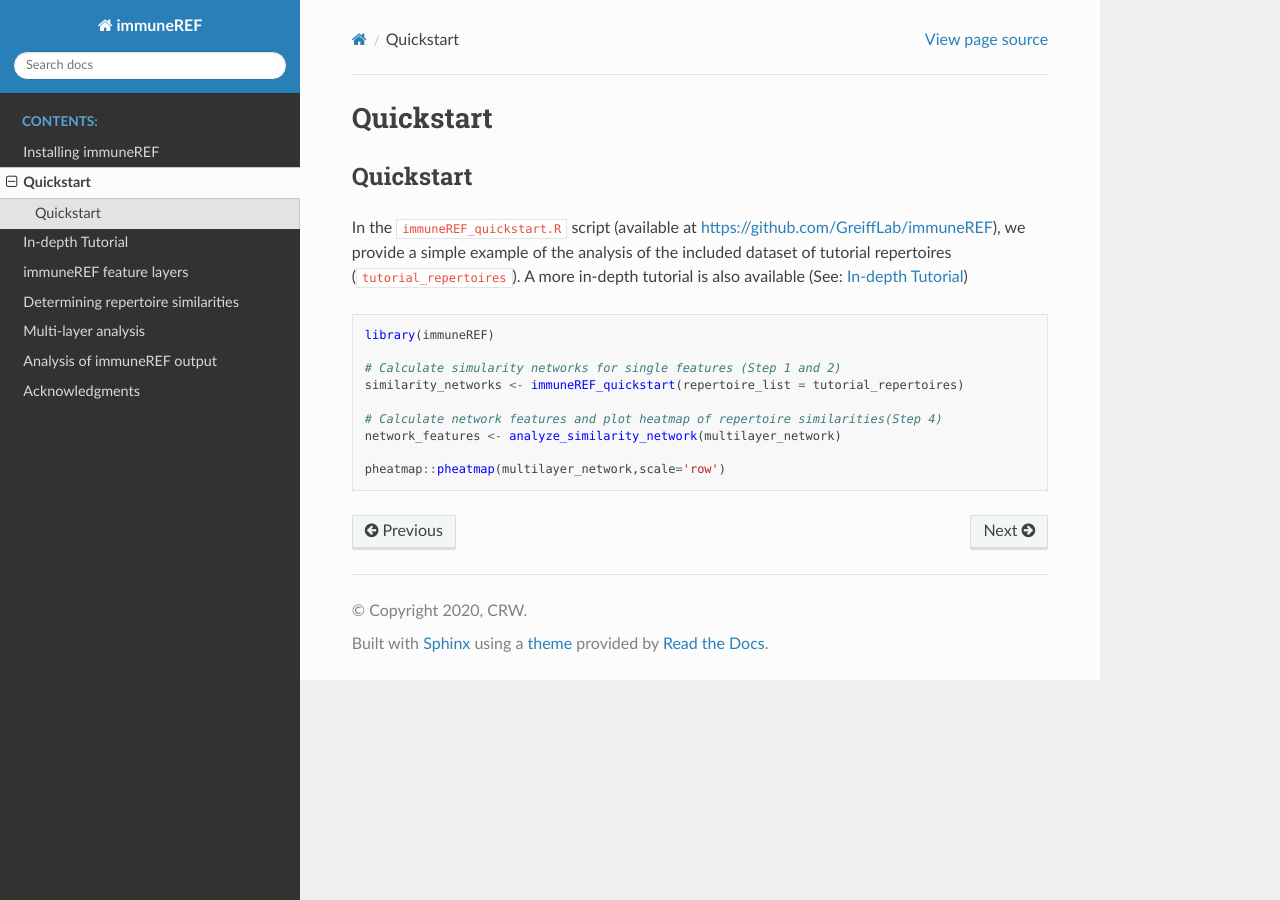
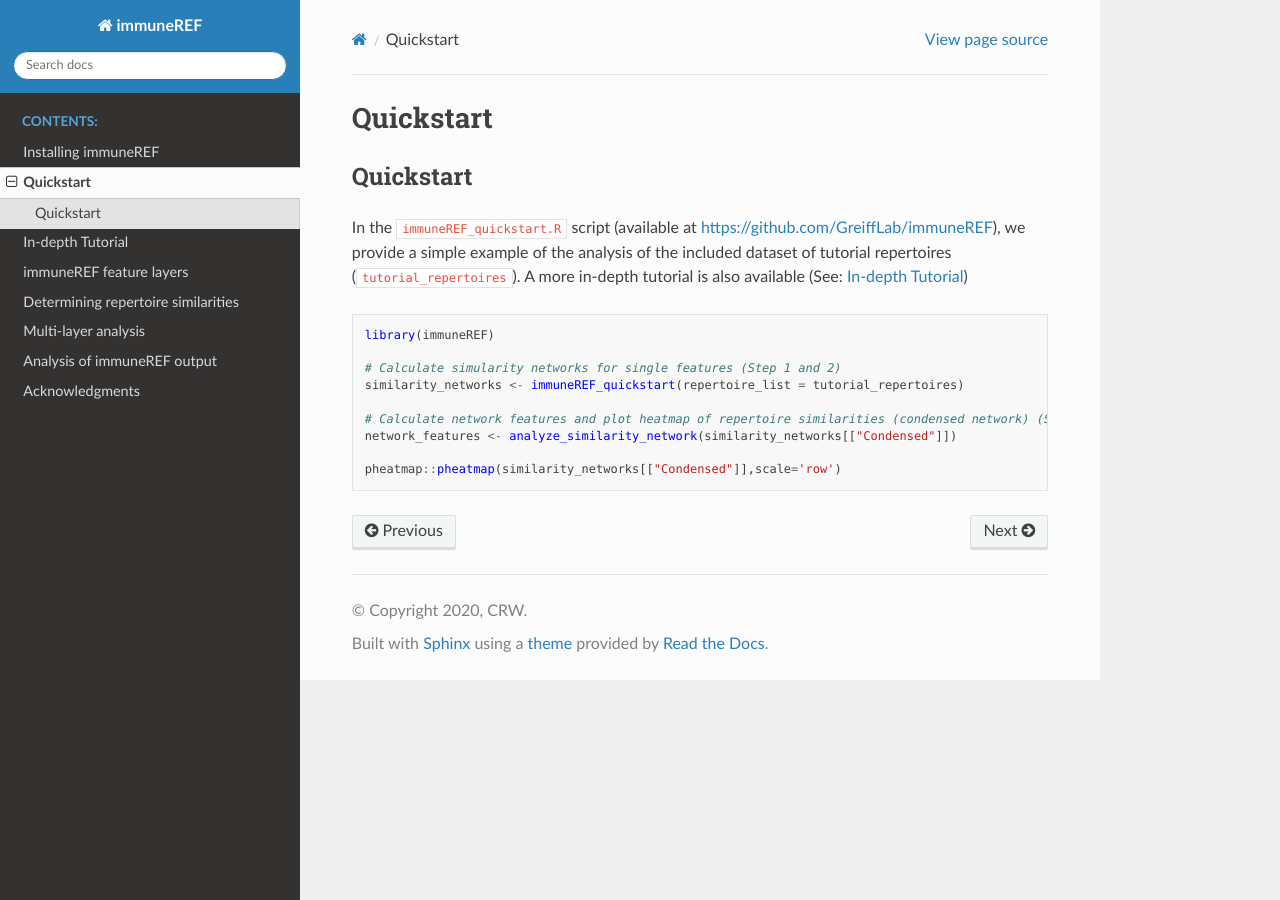
Before and after one commit to GreiffLab/immuneREF, a Sphinx documentation site: the page built from docs/source/quickstart.rst, in a window 1280 px wide. Built offline with Sphinx 7.4.7 and the Read the Docs theme 2.0.0, drawn with Linux system fonts in a browser that asks for light colours; formulas are drawn with MathJax 3.

Commit message:
Add files via upload

```diff
--- a/docs/source/quickstart.rst
+++ b/docs/source/quickstart.rst
@@ -18,7 +18,7 @@ In the ``immuneREF_quickstart.R`` script (available at https://github.com/Greiff
     # Calculate simularity networks for single features (Step 1 and 2)
     similarity_networks <- immuneREF_quickstart(repertoire_list = tutorial_repertoires)
 
-    # Calculate network features and plot heatmap of repertoire similarities(Step 4)
-    network_features <- analyze_similarity_network(multilayer_network)
+    # Calculate network features and plot heatmap of repertoire similarities (condensed network) (Step 4)
+    network_features <- analyze_similarity_network(similarity_networks[["Condensed"]])
 
-    pheatmap::pheatmap(multilayer_network,scale='row')
+    pheatmap::pheatmap(similarity_networks[["Condensed"]],scale='row')
```
